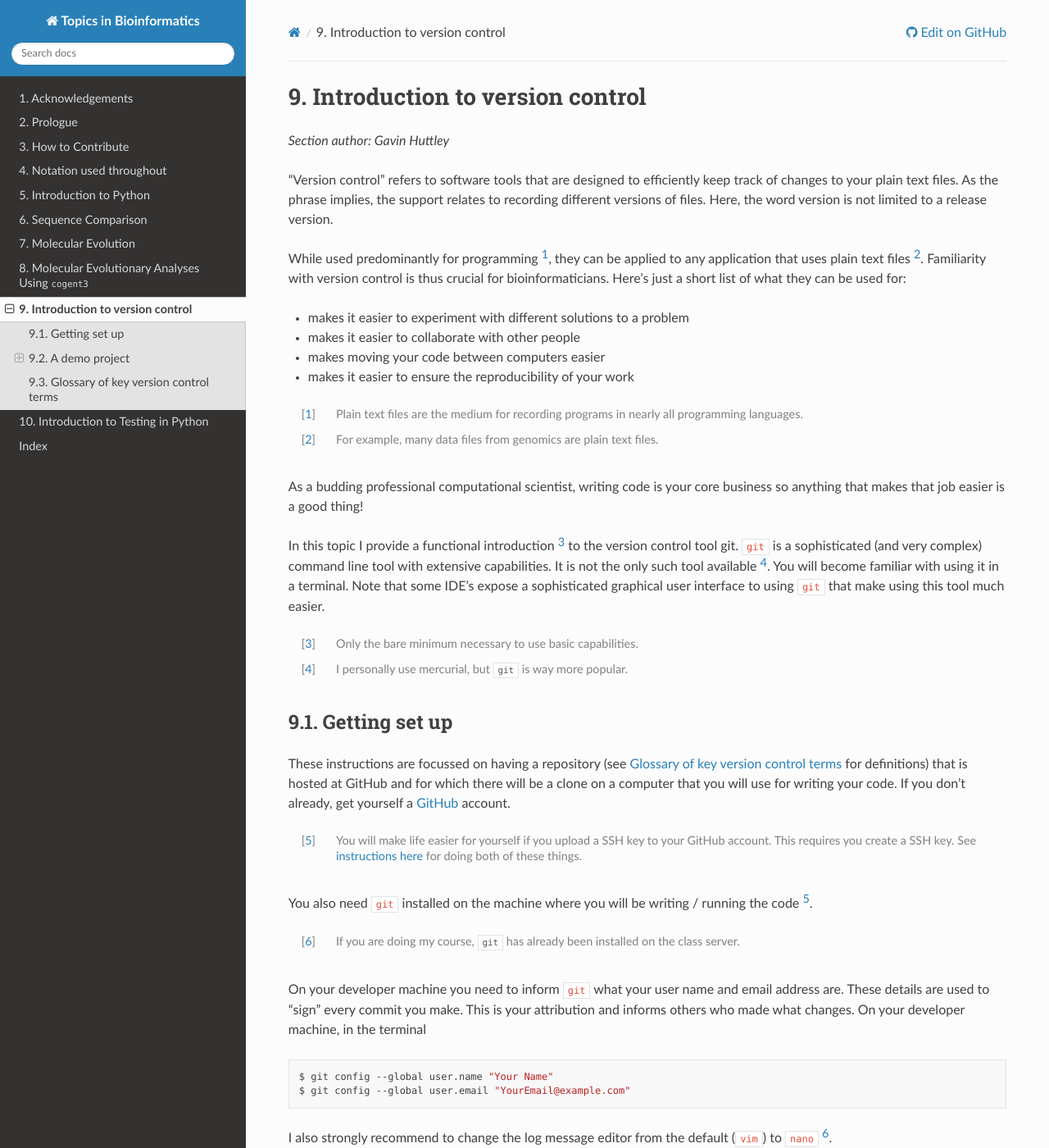
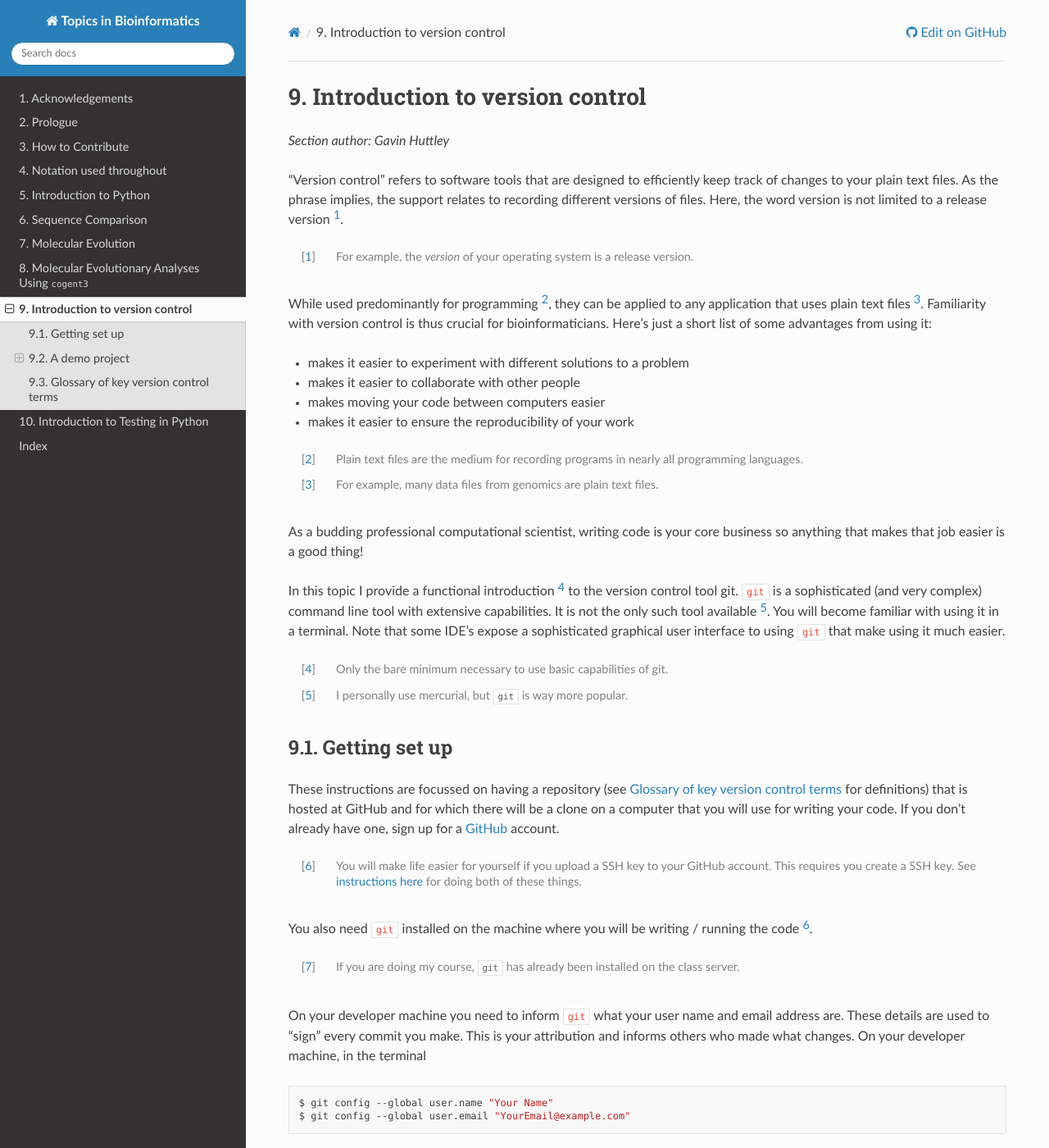
Before and after one commit to GavinHuttley/tib, a Sphinx documentation site: the page built from source/version_control/index.rst, in a window 1280 px wide and 1400 px high. Shown: the whole window at 82% size. Built offline with Sphinx 7.4.7 and the Read the Docs theme 2.0.0, drawn with Linux system fonts in a browser that asks for light colours; some of the changed text lies outside the part shown.

Commit message:
MAINT: modest edits to version control text

```diff
--- a/source/version_control/index.rst
+++ b/source/version_control/index.rst
@@ -6,9 +6,11 @@
 
 .. sectionauthor:: Gavin Huttley
 
-"Version control" refers to software tools that are designed to efficiently keep track of changes to your plain text files. As the phrase implies, the support relates to recording different versions of files. Here, the word version is not limited to a release version.
+"Version control" refers to software tools that are designed to efficiently keep track of changes to your plain text files. As the phrase implies, the support relates to recording different versions of files. Here, the word version is not limited to a release version [#]_.
 
-While used predominantly for programming [#]_, they can be applied to any application that uses plain text files [#]_. Familiarity with version control is thus crucial for bioinformaticians. Here's just a short list of what they can be used for:
+.. [#] For example, the *version* of your operating system is a release version.
+
+While used predominantly for programming [#]_, they can be applied to any application that uses plain text files [#]_. Familiarity with version control is thus crucial for bioinformaticians. Here's just a short list of some advantages from using it:
 
 - makes it easier to experiment with different solutions to a problem
 - makes it easier to collaborate with other people
@@ -20,9 +22,9 @@
 
 As a budding professional computational scientist, writing code is your core business so anything that makes that job easier is a good thing!
 
-In this topic I provide a functional introduction [#]_ to the version control tool :index:`git <pair: git; version control>`. ``git`` is a sophisticated (and very complex) command line tool with extensive capabilities. It is not the only such tool available [#]_. You will become familiar with using it in a terminal. Note that some IDE's expose a sophisticated graphical user interface to using ``git`` that make using this tool much easier.
+In this topic I provide a functional introduction [#]_ to the version control tool :index:`git <pair: git; version control>`. ``git`` is a sophisticated (and very complex) command line tool with extensive capabilities. It is not the only such tool available [#]_. You will become familiar with using it in a terminal. Note that some IDE's expose a sophisticated graphical user interface to using ``git`` that make using it much easier.
 
-.. [#] Only the bare minimum necessary to use basic capabilities.
+.. [#] Only the bare minimum necessary to use basic capabilities of git.
 .. [#] I personally use mercurial, but ``git`` is way more popular.
 
 .. how to revert a change (see https://github.com/sympy/sympy/wiki/Git-hg-rosetta-stone)
@@ -30,7 +32,7 @@
 Getting set up
 ==============
 
-These instructions are focussed on having a repository (see :ref:`version_glossary` for definitions) that is hosted at GitHub and for which there will be a clone on a computer that you will use for writing your code. If you don't already, get yourself a GitHub_ account.
+These instructions are focussed on having a repository (see :ref:`version_glossary` for definitions) that is hosted at GitHub and for which there will be a clone on a computer that you will use for writing your code. If you don't already have one, sign up for a GitHub_ account.
 
 .. [#] You will make life easier for yourself if you upload a SSH key to your GitHub account. This requires you create a SSH key. See `instructions here <https://docs.github.com/en/github/authenticating-to-github/connecting-to-github-with-ssh/adding-a-new-ssh-key-to-your-github-account>`_ for doing both of these things.
 
@@ -127,6 +129,18 @@
 Tips for effective use of version control
 -----------------------------------------
 
+Do
+^^
+
+- track text files
+- commit changes that are logically related
+- think of log messages as your lab notebook entries to help you (and others) to understand what you were thinking when changed the files
+- write meaningful log messages
+- commit often
+- push to GitHub often [#]_
+
+.. [#] It's your backup!
+
 Do NOT
 ^^^^^^
 
@@ -136,18 +150,6 @@
 - include a massive number of changes in one commit
 
 .. [#] Any type of information that would allow someone to cause you trouble! For example, passwords, application tokens, account names.
-
-Do
-^^
-
-- Track text files
-- commit changes that are logically related
-- think of log messages as your lab notebook entries to help you (and others) to understand what you were thinking when changed the files
-- write meaningful log messages
-- commit often
-- push to GitHub often [#]_
-
-.. [#] It's your backup!
 
 .. _version_glossary:
 
```
